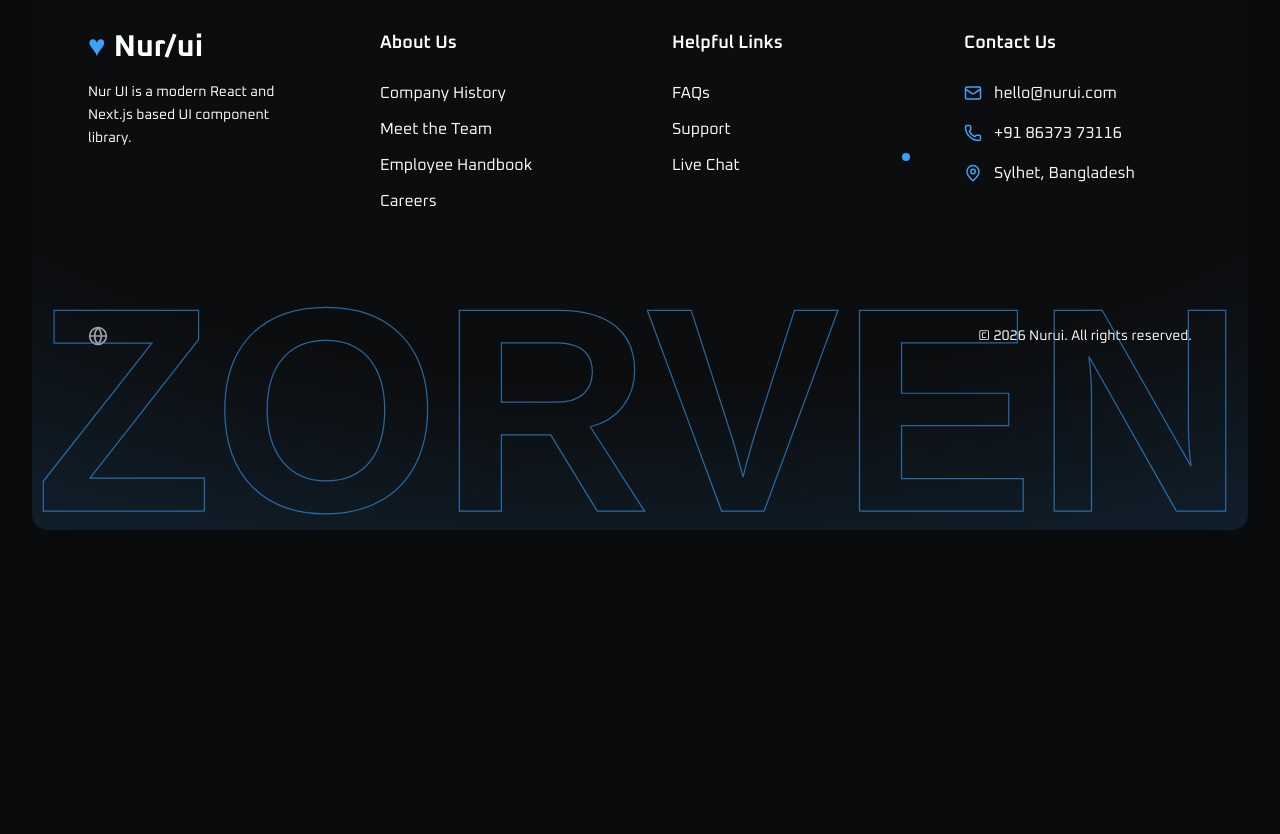
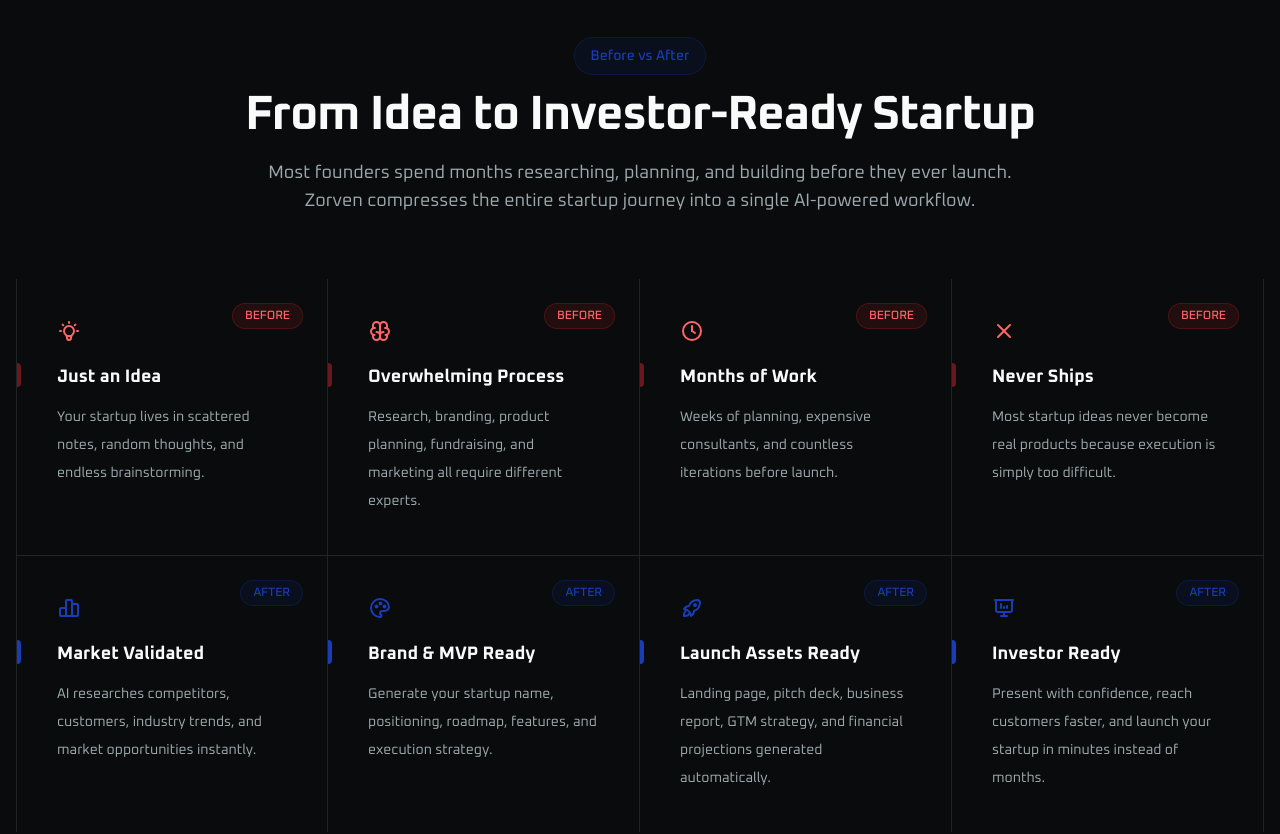
Before and after one commit to i-ankit01/VenturePilot, a Next.js app in the folder zorven-web/: page / in a window 1280 px wide. Shown: the part 2440-3274 px from the top of the page. Before the commit the page ends 3002 px from the top, so only its background shows below. Built offline with nearby package versions, Linux system fonts and the light colour scheme.

Commit message:
update landing

```diff
--- a/zorven-web/app/(root)/page.tsx
+++ b/zorven-web/app/(root)/page.tsx
@@ -1,5 +1,6 @@
 import Features from "@/components/landing/Features";
 import Hero from "@/components/landing/Hero";
+import StartupRoadmap from "@/components/landing/StartupRoadmap";
 
 
 export default async function Home() {
@@ -8,6 +9,7 @@
     <div>
       <Hero/>
       <Features/>
+      <StartupRoadmap/>
     </div>
   )
 }
--- a/zorven-web/components/auth/Signin.tsx
+++ b/zorven-web/components/auth/Signin.tsx
@@ -67,7 +67,7 @@
             Welcome back
           </h1>
           <p className="text-sm text-gray-500">
-            Sign in to your ZyqoMedia account
+            Sign in to your Zorven account
           </p>
         </div>
 
--- a/zorven-web/components/auth/Signup.tsx
+++ b/zorven-web/components/auth/Signup.tsx
@@ -36,7 +36,7 @@
 
       if (result.status === "success") {
         toast.success("Account created!", {
-          description: "Welcome to ZyqoMedia. Redirecting to sign in...",
+          description: "Welcome to Zorven. Redirecting to sign in...",
         });
         router.push("/login");
       } else {
@@ -84,7 +84,7 @@
             Create your account
           </h1>
           <p className="text-sm text-gray-500">
-            Join ZyqoMedia and start collaborating today
+            Join Zorven and start collaborating today
           </p>
         </div>
 
--- a/zorven-web/components/landing/Footer.tsx
+++ b/zorven-web/components/landing/Footer.tsx
@@ -1,33 +1,31 @@
 "use client";
+
 import React from "react";
+import { Mail, MapPin } from "lucide-react";
 import {
-  Mail,
-  Phone,
-  MapPin,
-  Globe,
-} from "lucide-react";
-import {FooterBackgroundGradient} from "@/components/ui/hover-footer";
-import { TextHoverEffect } from "@/components/ui/hover-footer";
+  FooterBackgroundGradient,
+  TextHoverEffect,
+} from "@/components/ui/hover-footer";
 
 function HoverFooter() {
-  // Footer link data
   const footerLinks = [
     {
-      title: "About Us",
+      title: "Platform",
       links: [
-        { label: "Company History", href: "#" },
-        { label: "Meet the Team", href: "#" },
-        { label: "Employee Handbook", href: "#" },
-        { label: "Careers", href: "#" },
+        { label: "Features", href: "#features" },
+        { label: "How It Works", href: "#how-it-works" },
+        { label: "Pricing", href: "#pricing" },
+        { label: "Roadmap", href: "#" },
       ],
     },
     {
-      title: "Helpful Links",
+      title: "Resources",
       links: [
-        { label: "FAQs", href: "#" },
-        { label: "Support", href: "#" },
+        { label: "Documentation", href: "#" },
+        { label: "Blog", href: "#" },
+        { label: "Contact", href: "#contact" },
         {
-          label: "Live Chat",
+          label: "Launch Updates",
           href: "#",
           pulse: true,
         },
@@ -35,67 +33,64 @@
     },
   ];
 
-  // Contact info data
   const contactInfo = [
     {
       icon: <Mail size={18} className="text-[#3ca2fa]" />,
-      text: "hello@nurui.com",
-      href: "mailto:hello@nurui.com",
-    },
-    {
-      icon: <Phone size={18} className="text-[#3ca2fa]" />,
-      text: "+91 86373 73116",
-      href: "tel:+918637373116",
+      text: "hello@zorven.ai",
+      href: "mailto:hello@zorven.ai",
     },
     {
       icon: <MapPin size={18} className="text-[#3ca2fa]" />,
-      text: "Sylhet, Bangladesh",
+      text: "Built remotely • Available Worldwide",
     },
   ];
 
-  // Social media icons
-  const socialLinks = [
-    // { icon: <Facebook size={20} />, label: "Facebook", href: "#" },
-    // { icon: <Instagram size={20} />, label: "Instagram", href: "#" },
-    // { icon: <Twitter size={20} />, label: "Twitter", href: "#" },
-    // { icon: <Dribbble size={20} />, label: "Dribbble", href: "#" },
-    { icon: <Globe size={20} />, label: "Globe", href: "#" },
-  ];
+  return (
+    <footer className="relative h-fit overflow-hidden rounded-3xl bg-[#0F0F11]/10 m-8">
+      <div className="relative z-40 mx-auto max-w-7xl p-14">
+        <div className="grid grid-cols-1 gap-12 pb-12 md:grid-cols-2 lg:grid-cols-4 lg:gap-16">
+          {/* Brand */}
+          <div className="flex flex-col space-y-5">
+            <div className="flex items-center space-x-3">
+              <div className="flex h-12 w-12 items-center justify-center rounded-xl bg-[#3ca2fa]/10">
+                <span className="text-xl font-bold text-[#3ca2fa]">Z</span>
+              </div>
 
-  return (
-    <footer className="bg-[#0F0F11]/10 relative h-fit rounded-3xl overflow-hidden m-8">
-      <div className="max-w-7xl mx-auto p-14 z-40 relative">
-        <div className="grid grid-cols-1 md:grid-cols-2 lg:grid-cols-4 gap-12 md:gap-8 lg:gap-16 pb-12">
-          {/* Brand section */}
-          <div className="flex flex-col space-y-4">
-            <div className="flex items-center space-x-2">
-              <span className="text-[#3ca2fa] text-3xl font-extrabold">
-                &hearts;
-              </span>
-              <span className="text-white text-3xl font-bold">Nur/ui</span>
+              <div>
+                <h2 className="text-3xl font-bold text-white">Zorven</h2>
+                <p className="text-xs uppercase tracking-[0.25em] text-[#3ca2fa]">
+                  AI Startup Studio
+                </p>
+              </div>
             </div>
-            <p className="text-sm leading-relaxed">
-              Nur UI is a modern React and Next.js based UI component library.
+
+            <p className="text-sm leading-7 text-neutral-400">
+              Turn your startup idea into an investor-ready business with AI.
+              Generate market research, branding, MVP planning, landing pages,
+              pitch decks, financial strategies, and investor outreach—all from
+              a single prompt.
             </p>
           </div>
 
-          {/* Footer link sections */}
+          {/* Platform */}
           {footerLinks.map((section) => (
             <div key={section.title}>
-              <h4 className="text-white text-lg font-semibold mb-6">
+              <h4 className="mb-6 text-lg font-semibold text-white">
                 {section.title}
               </h4>
-              <ul className="space-y-3">
+
+              <ul className="space-y-4">
                 {section.links.map((link) => (
                   <li key={link.label} className="relative">
                     <a
                       href={link.href}
-                      className="hover:text-[#3ca2fa] transition-colors"
+                      className="text-neutral-400 transition-colors hover:text-[#3ca2fa]"
                     >
                       {link.label}
                     </a>
+
                     {link.pulse && (
-                      <span className="absolute top-0 right-[-10px] w-2 h-2 rounded-full bg-[#3ca2fa] animate-pulse"></span>
+                      <span className="absolute right-[-12px] top-1 h-2 w-2 animate-pulse rounded-full bg-[#3ca2fa]" />
                     )}
                   </li>
                 ))}
@@ -103,26 +98,26 @@
             </div>
           ))}
 
-          {/* Contact section */}
+          {/* Contact */}
           <div>
-            <h4 className="text-white text-lg font-semibold mb-6">
-              Contact Us
+            <h4 className="mb-6 text-lg font-semibold text-white">
+              Get in Touch
             </h4>
-            <ul className="space-y-4">
-              {contactInfo.map((item, i) => (
-                <li key={i} className="flex items-center space-x-3">
+
+            <ul className="space-y-5">
+              {contactInfo.map((item, index) => (
+                <li key={index} className="flex items-center gap-3">
                   {item.icon}
+
                   {item.href ? (
                     <a
                       href={item.href}
-                      className="hover:text-[#3ca2fa] transition-colors"
+                      className="text-neutral-400 transition-colors hover:text-[#3ca2fa]"
                     >
                       {item.text}
                     </a>
                   ) : (
-                    <span className="hover:text-[#3ca2fa] transition-colors">
-                      {item.text}
-                    </span>
+                    <span className="text-neutral-400">{item.text}</span>
                   )}
                 </li>
               ))}
@@ -130,34 +125,13 @@
           </div>
         </div>
 
-        <hr className="border-t border-transparent my-8" />
+        <hr className="my-8 border-t border-transparent" />
 
-        {/* Footer bottom */}
-        <div className="flex flex-col md:flex-row justify-between items-center text-sm space-y-4 md:space-y-0">
-          {/* Social icons */}
-          <div className="flex space-x-6 text-gray-400">
-            {socialLinks.map(({ icon, label, href }) => (
-              <a
-                key={label}
-                href={href}
-                aria-label={label}
-                className="hover:text-[#3ca2fa] transition-colors"
-              >
-                {icon}
-              </a>
-            ))}
-          </div>
 
-          {/* Copyright */}
-          <p className="text-center md:text-left">
-            &copy; {new Date().getFullYear()} Nurui. All rights reserved.
-          </p>
-        </div>
       </div>
 
-      {/* Text hover effect */}
-      <div className="lg:flex hidden h-[30rem] -mt-52 -mb-36">
-        <TextHoverEffect text="Zorven" className="z-50" />
+      <div className="hidden h-[30rem] -mb-36 -mt-52 lg:flex">
+        <TextHoverEffect text="ZORVEN" className="z-50" />
       </div>
 
       <FooterBackgroundGradient />
--- /dev/null
+++ b/zorven-web/components/landing/StartupRoadmap.tsx
@@ -0,0 +1,174 @@
+"use client";
+
+import React from "react";
+import {
+  IconBulb,
+  IconBrain,
+  IconClockHour4,
+  IconX,
+  IconChartBar,
+  IconPalette,
+  IconRocket,
+  IconPresentationAnalytics,
+} from "@tabler/icons-react";
+import { cn } from "@/lib/utils";
+
+const roadmap = [
+  {
+    title: "Just an Idea",
+    description:
+      "Your startup lives in scattered notes, random thoughts, and endless brainstorming.",
+    icon: <IconBulb />,
+  },
+  {
+    title: "Overwhelming Process",
+    description:
+      "Research, branding, product planning, fundraising, and marketing all require different experts.",
+    icon: <IconBrain />,
+  },
+  {
+    title: "Months of Work",
+    description:
+      "Weeks of planning, expensive consultants, and countless iterations before launch.",
+    icon: <IconClockHour4 />,
+  },
+  {
+    title: "Never Ships",
+    description:
+      "Most startup ideas never become real products because execution is simply too difficult.",
+    icon: <IconX />,
+  },
+  {
+    title: "Market Validated",
+    description:
+      "AI researches competitors, customers, industry trends, and market opportunities instantly.",
+    icon: <IconChartBar />,
+  },
+  {
+    title: "Brand & MVP Ready",
+    description:
+      "Generate your startup name, positioning, roadmap, features, and execution strategy.",
+    icon: <IconPalette />,
+  },
+  {
+    title: "Launch Assets Ready",
+    description:
+      "Landing page, pitch deck, business report, GTM strategy, and financial projections generated automatically.",
+    icon: <IconRocket />,
+  },
+  {
+    title: "Investor Ready",
+    description:
+      "Present with confidence, reach customers faster, and launch your startup in minutes instead of months.",
+    icon: <IconPresentationAnalytics />,
+  },
+];
+
+function RoadmapCard({
+  title,
+  description,
+  icon,
+  index,
+}: {
+  title: string;
+  description: string;
+  icon: React.ReactNode;
+  index: number;
+}) {
+  const isTop = index < 4;
+
+  return (
+    <div
+      className={cn(
+        "group/roadmap relative flex flex-col py-10 lg:border-r border-border",
+        (index === 0 || index === 4) && "lg:border-l border-border",
+        isTop && "lg:border-b border-border"
+      )}
+    >
+      {isTop ? (
+        <div className="absolute inset-0 bg-gradient-to-t from-red-500/5 to-transparent opacity-0 transition duration-300 group-hover/roadmap:opacity-100 pointer-events-none" />
+      ) : (
+        <div className="absolute inset-0 bg-gradient-to-b from-primary/10 to-transparent opacity-0 transition duration-300 group-hover/roadmap:opacity-100 pointer-events-none" />
+      )}
+
+      <div
+        className={cn(
+          "absolute right-6 top-6 rounded-full border px-3 py-1 text-xs font-medium",
+          isTop
+            ? "border-red-500/20 bg-red-500/10 text-red-400"
+            : "border-primary/20 bg-primary/10 text-primary"
+        )}
+      >
+        {isTop ? "BEFORE" : "AFTER"}
+      </div>
+
+      <div
+        className={cn(
+          "relative z-10 mb-5 px-10",
+          isTop ? "text-red-400" : "text-primary"
+        )}
+      >
+        {icon}
+      </div>
+
+      <div className="relative z-10 mb-3 px-10 text-lg font-bold">
+        <div
+          className={cn(
+            "absolute left-0 inset-y-0 w-1 rounded-tr-full rounded-br-full transition-all duration-300 group-hover/roadmap:h-8 h-6",
+            isTop ? "bg-red-500/40" : "bg-primary"
+          )}
+        />
+
+        <span className="inline-block transition duration-300 group-hover/roadmap:translate-x-2">
+          {title}
+        </span>
+      </div>
+
+      <p className="relative z-10 max-w-xs px-10 text-sm text-muted-foreground leading-7">
+        {description}
+      </p>
+    </div>
+  );
+}
+
+export default function StartupRoadmap() {
+  return (
+    <section className="bg-background py-24 text-foreground transition-colors duration-300">
+      <div className="container mx-auto px-4">
+        <div className="mb-16 text-center">
+          <span className="mb-4 inline-flex rounded-full border border-primary/20 bg-primary/10 px-4 py-2 text-sm font-medium text-primary">
+            Before vs After
+          </span>
+
+          <h2 className="mb-5 text-4xl font-bold tracking-tight md:text-5xl">
+            From Idea to Investor-Ready Startup
+          </h2>
+
+          <p className="mx-auto max-w-3xl text-lg text-muted-foreground">
+            Most founders spend months researching, planning, and building
+            before they ever launch. Zorven compresses the entire startup
+            journey into a single AI-powered workflow.
+          </p>
+        </div>
+
+        <div className="mx-auto grid max-w-7xl grid-cols-1 md:grid-cols-2 lg:grid-cols-4 relative">
+          {roadmap
+            .slice(0, 4)
+            .map((item, index) => (
+              <RoadmapCard key={item.title} {...item} index={index} />
+            ))}
+
+          {roadmap
+            .slice(4)
+            .map((item, index) => (
+              <RoadmapCard
+                key={item.title}
+                {...item}
+                index={index + 4}
+              />
+            ))}
+        </div>
+      </div>
+    </section>
+  );
+}
```
Also changed, not shown: 2 other files (tests, documents, lock files or other folders).
